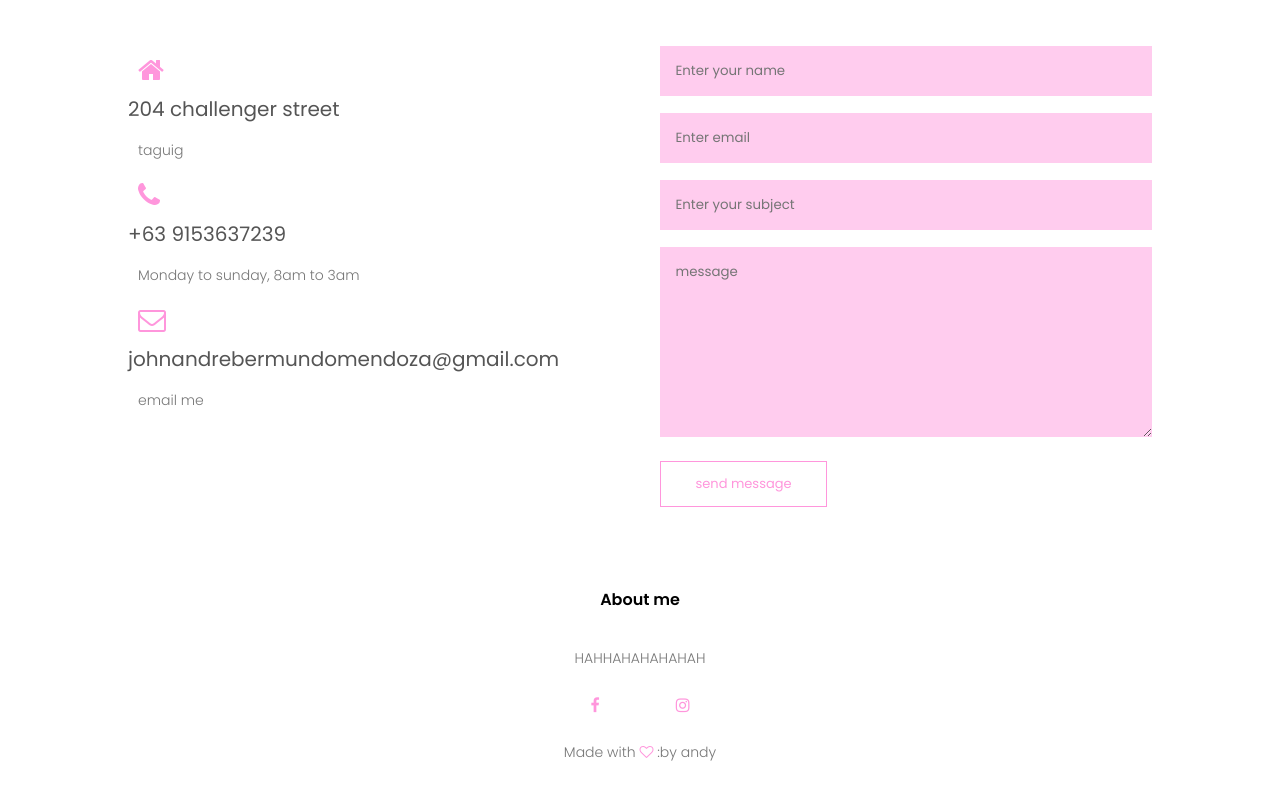
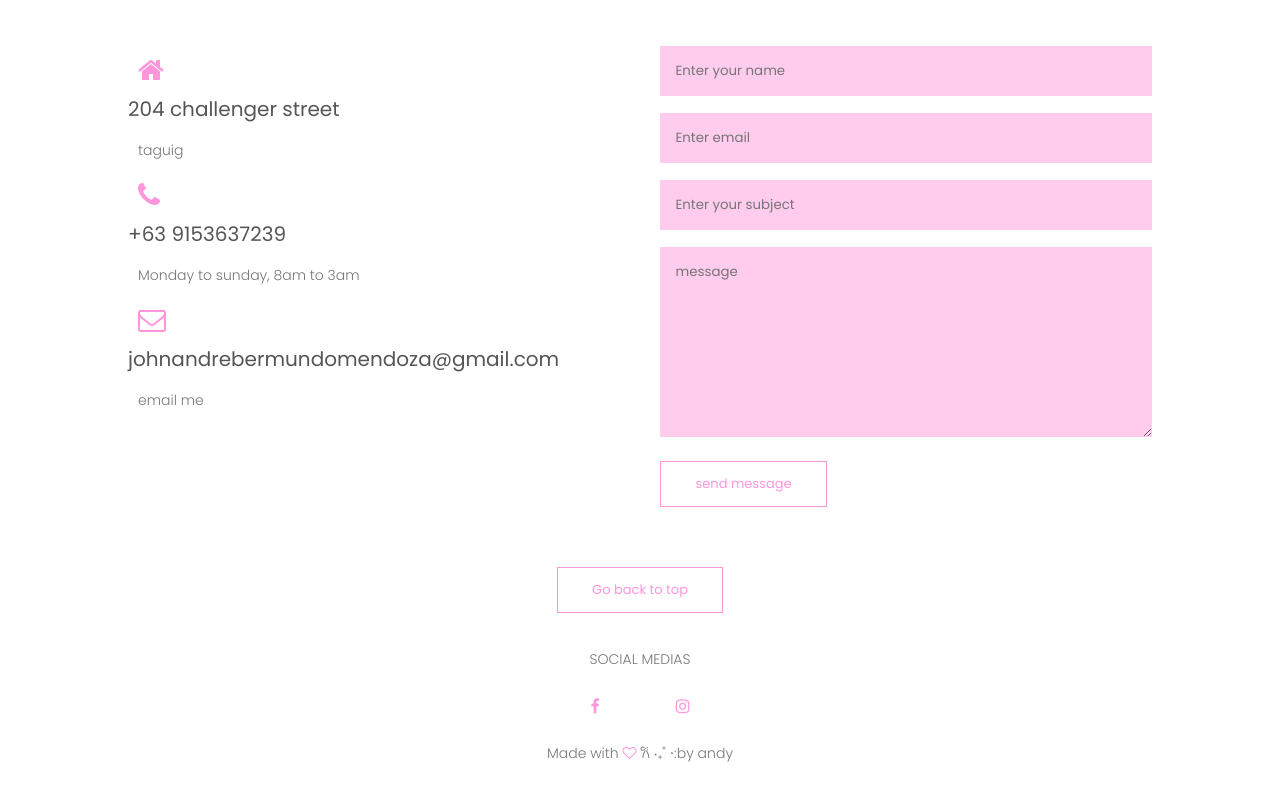
Before and after one commit to anonymousdino/Andyart, a plain HTML site: page contact.html in a window 1280 px wide. Shown: the part 1022-1822 px from the top of the page. Drawn offline with Linux system fonts and the light colour scheme.

Commit message:
Update contact.html

```diff
--- a/contact.html
+++ b/contact.html
@@ -72,14 +72,14 @@
 
 <!-------footer-->
 <section class="footer">
-    <h4>About me</h4>
-    <p>HAHHAHAHAHAHAH</p>
-    <div class="icons">
-        <i class="fa fa-facebook"></i>
-        <i class="fa fa-instagram" aria-hidden="true"></i>
-    </div>
-    <p>Made with <i class="fa fa-heart-o" aria-hidden="true"></i> :by andy</p>
-
+    <a href="" class="hero-btn pink-btn">Go back to top</a>
+    <h4></h4>
+<p>SOCIAL MEDIAS</p>
+<div class="icons">
+    <i class="fa fa-facebook"></i>
+    <i class="fa fa-instagram" aria-hidden="true"></i>
+</div>
+<p>Made with <i class="fa fa-heart-o" aria-hidden="true"></i> 𐙚 ‧₊˚ ⋅:by andy</p>
 </section>
 <!---javascript-->
 <script>
```
